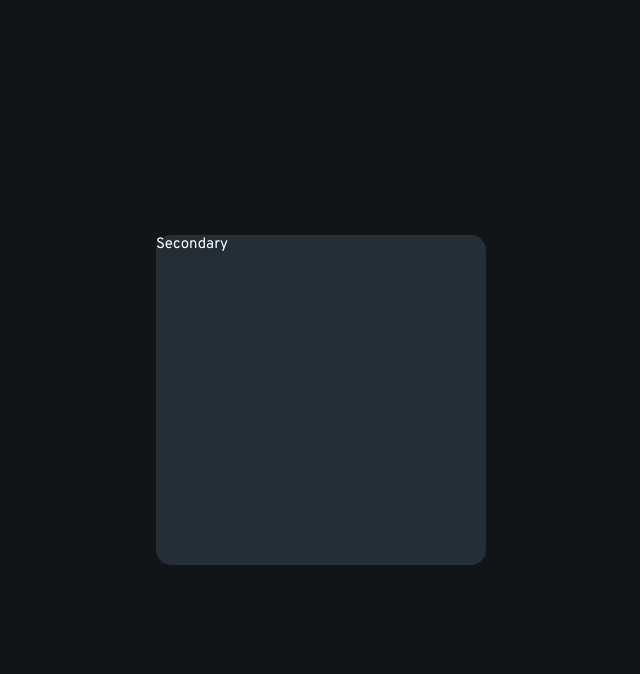
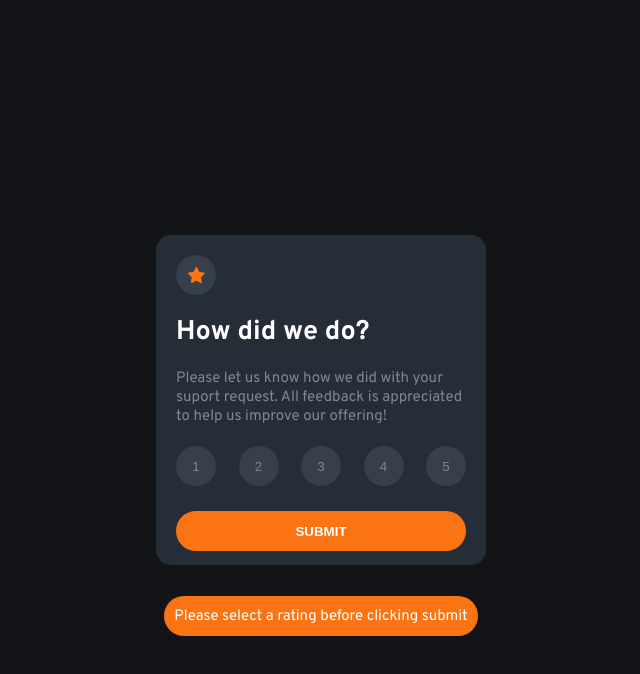
Before and after one commit to alexfarias7/Front-End-Mentor, a React (Create React App) app: page /projects/02 in a window 1280 px wide. Both pictures are taken after a click on the button "SUBMIT". Shown: the top 674 px of the page, without its empty margins (319-959 px from the left). Built offline with nearby package versions, Linux system fonts and the light colour scheme.

Commit message:
add project02

```diff
--- /dev/null
+++ b/src/pages/Projects/project2/Primary/OptionResult/Msg/Msg.jsx
@@ -0,0 +1,32 @@
+import { useEffect, useState } from "react";
+import styles from "./styles.module.css";
+
+const Msg = ({ Erro }) => {
+  const [Visible, setVisible] = useState(null);
+
+  useEffect(() => {
+    if (Erro) {
+      setVisible(true);
+
+      const timer = setTimeout(() => {
+        setVisible(false);
+      }, 3000);
+
+      return timer;
+    }
+
+    setVisible(false);
+  }, [Erro]);
+
+  return (
+    <>
+      {Visible && (
+        <p className={styles.MsgError}>
+          Please select a rating before clicking submit
+        </p>
+      )}
+    </>
+  );
+};
+
+export default Msg;
--- /dev/null
+++ b/src/pages/Projects/project2/Primary/OptionResult/Msg/styles.module.css
@@ -0,0 +1,11 @@
+.MsgError {
+    background-color: hsl(25, 97%, 53%);
+    color:#fff;
+    border-radius: 5em;
+    height: 40px;
+    display: flex;
+    justify-content: center;
+    text-align: center;
+    align-items: center;
+    padding:0 10px;
+}
--- /dev/null
+++ b/src/pages/Projects/project2/Primary/OptionResult/index.jsx
@@ -0,0 +1,28 @@
+import styles from "./styles.module.css";
+
+const OptionResult = ({ changeValue }) => {
+  const OptionResult = [
+    { numResult: 1 },
+    { numResult: 2 },
+    { numResult: 3 },
+    { numResult: 4 },
+    { numResult: 5 },
+  ];
+
+  return (
+    <div className={styles.option}>
+      {OptionResult.map((value) => (
+        <button
+          className={styles.valueUser}
+          tabIndex={value.numResult}
+          key={value.numResult}
+          onClick={() => changeValue(value.numResult)}
+        >
+          {value.numResult}
+        </button>
+      ))}
+    </div>
+  );
+};
+
+export default OptionResult;
--- /dev/null
+++ b/src/pages/Projects/project2/Primary/OptionResult/styles.module.css
@@ -0,0 +1,27 @@
+.valueUser {
+    width: 40px;
+    height: 40px;
+    border-radius: 50%;
+    background-color: rgba(124, 135, 152, 0.2);
+    color: hsl(216, 12%, 54%);
+    display: flex;
+    justify-content: center;
+    align-items: center;
+    outline: none;
+    border: none;
+  }
+  .option {
+    display: flex;
+    justify-content: space-between;
+  }
+
+  .valueUser:hover{
+    background-color: white;
+    color: hsl(25, 97%, 53%);
+    cursor: pointer;
+  }
+
+  .valueUser:focus{
+    background-color: hsl(216, 12%, 54%);
+    color: white;
+  }
--- a/src/pages/Projects/project2/Primary/index.jsx
+++ b/src/pages/Projects/project2/Primary/index.jsx
@@ -1,7 +1,12 @@
 import styles from "./styles.module.css";
 import star from "../assets/img/icon-star.svg";
 
-const Primary = ({ changeStage }) => {
+import OptionResult from "./OptionResult";
+import Msg from "./OptionResult/Msg/Msg";
+
+/* import { useLocation } from "react-router-dom";
+ */
+const Primary = ({ changeStage, changeValue, Erro }) => {
   return (
     <>
       <div className={styles.container}>
@@ -15,33 +20,18 @@ const Primary = ({ changeStage }) => {
             is appreciated to help us improve our offering!
           </p>
 
-          <div className={styles.option}>
-            <div className={styles.valueUser} tabIndex="1">
-              1
-            </div>
-            <div className={styles.valueUser} tabIndex="2">
-              2
-            </div>
-            <div className={styles.valueUser} tabIndex="3">
-              3
-            </div>
-            <div className={styles.valueUser} tabIndex="4">
-              4
-            </div>
-            <div className={styles.valueUser} tabIndex="5">
-              5
-            </div>
-          </div>
+          <OptionResult changeValue={changeValue} />
+
           <button
             type="button"
             className={styles.btnSubmit}
             onClick={changeStage}
+
           >
             Submit
           </button>
         </div>
-
-        <div className="errorMSG"></div>
+        <Msg  Erro={Erro} />
       </div>
     </>
   );
--- a/src/pages/Projects/project2/Primary/styles.module.css
+++ b/src/pages/Projects/project2/Primary/styles.module.css
@@ -19,31 +19,6 @@
     margin-bottom: 10px;
   }
 
-  .valueUser {
-    width: 40px;
-    height: 40px;
-    border-radius: 50%;
-    background-color: rgba(124, 135, 152, 0.2);
-    color: hsl(216, 12%, 54%);
-    display: flex;
-    justify-content: center;
-    align-items: center;
-  }
-  .option {
-    display: flex;
-    justify-content: space-between;
-  }
-
-  .valueUser:hover{
-    background-color: white;
-    color: hsl(25, 97%, 53%);
-    cursor: pointer;
-  }
-
-  .valueUser:focus{
-    background-color: hsl(216, 12%, 54%);
-    color: white;
-  }
 
 
   .container {
--- a/src/pages/Projects/project2/Secondary/index.jsx
+++ b/src/pages/Projects/project2/Secondary/index.jsx
@@ -1,5 +1,26 @@
-const Secondary = () => {
-    return ( <div>Secondary</div> );
-}
+import styles from './styles.module.css'
+
+import thanks from "../assets/img/illustration-thank-you.svg";
+
+
+const Secondary = ({Number}) => {
+  return (
+    <>
+      <div className={styles.divSecondary}>
+        <div className={styles.ContainerSecondary}>
+          <img src={thanks} alt="thanks" />
+          <p className={styles.msgResult}>
+            You selected <span className={styles.score}>{Number} </span> out of 5
+          </p>
+          <h1>Thank you!</h1>
+          <p className={styles.thanks}>
+            We appreciate you taking the time to give a rating. If you ever need
+            more suport, don't hesitate to get in touch!
+          </p>
+        </div>
+      </div>
+    </>
+  );
+};
 
 export default Secondary;
--- /dev/null
+++ b/src/pages/Projects/project2/Secondary/styles.module.css
@@ -0,0 +1,38 @@
+
+.ContainerSecondary{
+    padding: 20px;
+    display: flex;
+    flex-direction: column;
+    align-items: center;
+  }
+
+  .ContainerSecondary img {
+    margin: 0 auto;
+  }
+
+  .msgResult{
+    background-color: rgba(124, 135, 152, 0.2);
+    color: hsl(25, 97%, 53%);
+    border-radius: 5em;
+    height: 40px;
+    display: flex;
+    justify-content: center;
+    align-items: center;
+    padding:0 20px;
+    margin: 20px auto;
+  }
+
+  .ContainerSecondary h1{
+    margin: 0px;
+  }
+
+  .thanks{
+    text-align: center;
+    color: hsl(216, 12%, 54%);
+    padding-bottom: 10px;
+  }
+  .score{
+    margin: auto 3px;
+    color: hsl(25, 97%, 53%);
+
+  }
--- a/src/pages/Projects/project2/index.jsx
+++ b/src/pages/Projects/project2/index.jsx
@@ -4,7 +4,6 @@ import Primary from "./Primary";
 
 import { useState } from "react";
 import Secondary from "./Secondary";
-
 
 const stages = [
   { id: 1, name: "primary" },
@@ -13,17 +12,28 @@ const stages = [
 
 const Project2 = () => {
   const [Stage, setStage] = useState(stages[0].name);
+  const [Number, setNumber] = useState(null);
+  const [Erro, setErro] = useState(false);
 
   const changeStage = () => {
+    if (Number === null) {
+      setErro(true);
+      return false;
+    }
     setStage(stages[1].name);
   };
-
 
   return (
     <div className="Project">
       <div className="general">
-        {Stage === "primary" && <Primary changeStage={changeStage} />}
-        {Stage === "secondary" && <Secondary />}
+        {Stage === "primary" && (
+          <Primary
+            changeStage={changeStage}
+            changeValue={setNumber}
+            Erro={Erro}
+          />
+        )}
+        {Stage === "secondary" && <Secondary Number={Number} />}
       </div>
     </div>
   );
```
